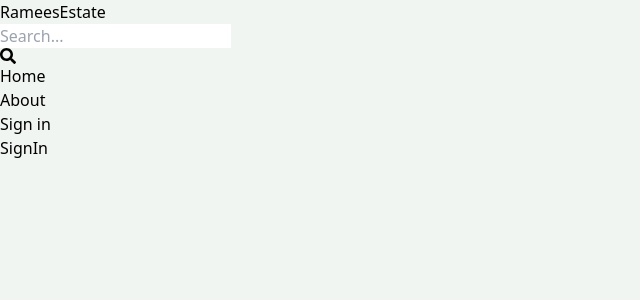
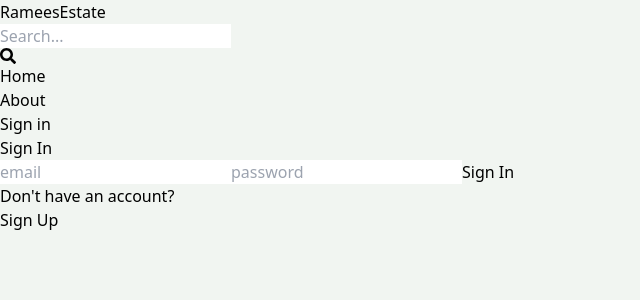
Before and after one commit to RameesAP/Real_Estate_front-end, a React (Vite) app: page /sign-in in a window 1280 px wide. Shown: the top 300 px of the page, without its empty margins (0-640 px from the left). Built offline with nearby package versions, Linux system fonts and the light colour scheme.

Commit message:
completed signin functionality

```diff
--- a/src/pages/SignIn.jsx
+++ b/src/pages/SignIn.jsx
@@ -1,9 +1,78 @@
-import React from 'react'
+import React, { useState } from "react";
+import { Link, useNavigate } from "react-router-dom";
 
 const SignIn = () => {
+  const [formData, setFormData] = useState({});
+  const [error, setError] = useState(null);
+  const [loading, setLoading] = useState(false);
+  const navigate = useNavigate();
+
+  const handleChange = (e) => {
+    setFormData({
+      ...formData,
+      [e.target.id]: e.target.value,
+    });
+  };
+  const handleSubmit = async (e) => {
+    e.preventDefault();
+    try {
+      setLoading(true);
+      const res = await fetch("/api/auth/signin", {
+        method: "POST",
+        headers: {
+          "Content-Type": "application/json",
+        },
+        body: JSON.stringify(formData),
+      });
+      const data = await res.json();
+      if (data.success === false) {
+        setLoading(false);
+        setError(data.message);
+        return;
+      }
+      setLoading(false);
+      setError(null);
+      navigate("/");
+    } catch (error) {
+      setLoading(false);
+      setError(error.message);
+    }
+  };
+  console.log(formData);
   return (
-    <div>SignIn</div>
-  )
-}
+    <div className="p-3 max-w-lg mx-auto">
+      <h1 className="text-3xl text-center font-semibold my-7">Sign In</h1>
+      <form onSubmit={handleSubmit} className="flex flex-col gap-4">
+        <input
+          type="email"
+          placeholder="email"
+          className="border p-3 rounded-lg"
+          id="email"
+          onChange={handleChange}
+        />
+        <input
+          type="password"
+          placeholder="password"
+          className="border p-3 rounded-lg"
+          id="password"
+          onChange={handleChange}
+        />
+        <button
+          disabled={loading}
+          className="bg-slate-700 text-white p-3 rounded-lg uppercase hover:opacity-95 disabled:opacity-80"
+        >
+          {loading ? "Loading" : "Sign In"}
+        </button>
+      </form>
+      <div className=" flex gap-2 mt-5">
+        <p>Don't have an account?</p>
+        <Link to={"/sign-up"}>
+          <span className="text-blue-700">Sign Up</span>
+        </Link>
+      </div>
+      {error && <p className="text-red-500 mt-5">{error}</p>}
+    </div>
+  );
+};
 
-export default SignIn
+export default SignIn;
```
